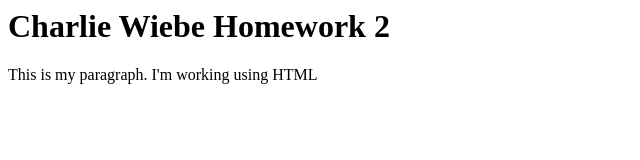
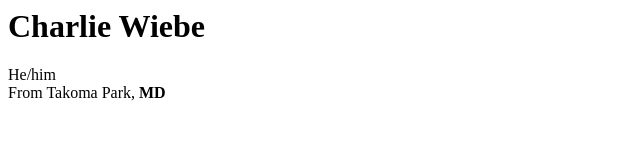
Before and after one commit to cfwiebe/cfwiebe.github.io, a plain HTML site: page index.html in a window 1280 px wide. Shown: the whole page, without its empty margins (0-640 px from the left). Drawn offline with Linux system fonts and the light colour scheme.

Commit message:
Update index.html

```diff
--- a/index.html
+++ b/index.html
@@ -1,2 +1,2 @@
-<h1> Charlie Wiebe Homework 2 </h1>
-<p> This is my paragraph. I'm working using HTML </p>
+<h1> Charlie Wiebe </h1>
+<p> He/him <br> From Takoma Park, <strong>MD</strong> </p>
```
